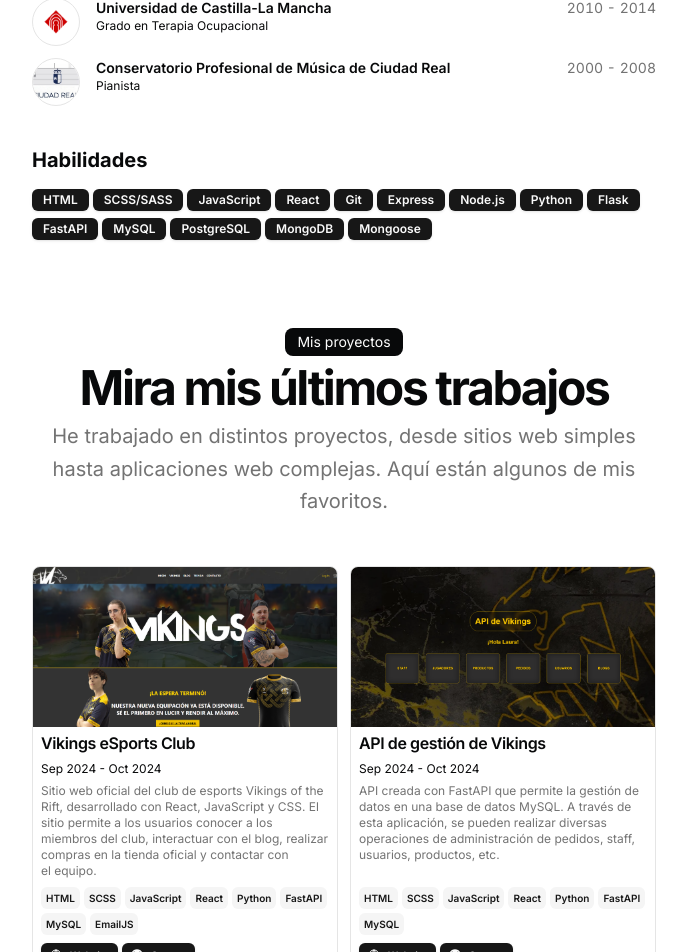
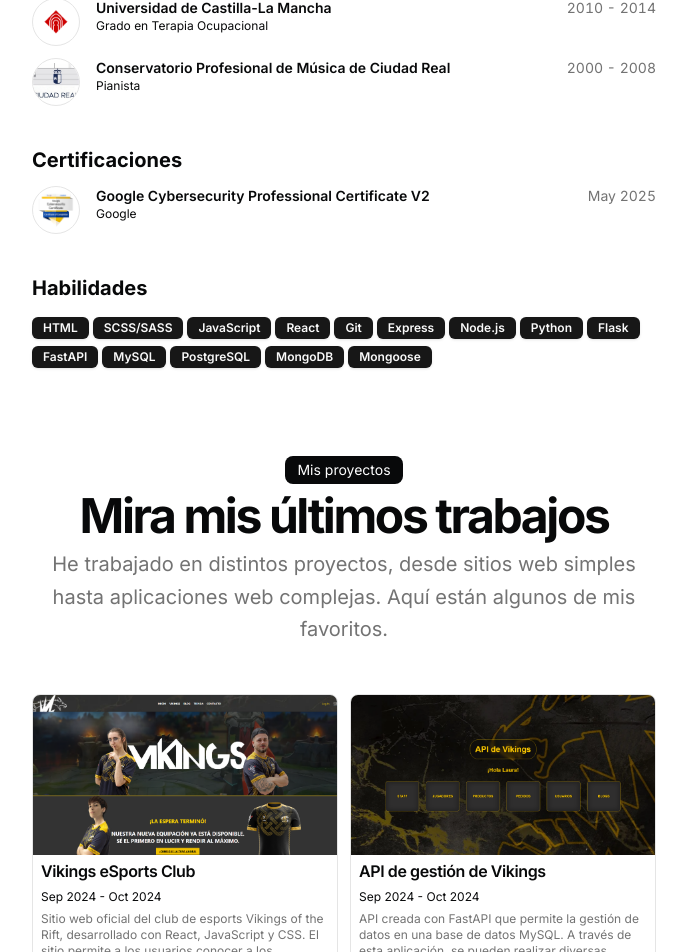
Before and after one commit to rupi014/Portfolio-RBL, a Next.js app: page / in a window 1280 px wide. Shown: the part 866-1818 px from the top of the page, without its empty margins (296-983 px from the left). Built offline with nearby package versions, Linux system fonts and the light colour scheme.

Commit message:
Se agregó una nueva imagen de logo para las certificaciones y se implementaron descripciones para las secciones de educación y certificaciones en la página. Además, se añadieron propiedades para manejar enlaces en las tarjetas de resumen.

```diff
--- a/src/app/page.tsx
+++ b/src/app/page.tsx
@@ -86,12 +86,38 @@
             >
               <ResumeCard
                 key={education.school}
-                href={education.href}
+                href={undefined}
                 logoUrl={education.logoUrl}
                 altText={education.school}
                 title={education.school}
                 subtitle={education.degree}
                 period={`${education.start} - ${education.end}`}
+                description={education.description}
+              />
+            </BlurFade>
+          ))}
+        </div>
+      </section>
+      <section id="certifications">
+        <div className="flex min-h-0 flex-col gap-y-3">
+          <BlurFade delay={BLUR_FADE_DELAY * 8}>
+            <h2 className="text-xl font-bold">Certificaciones</h2>
+          </BlurFade>
+          {DATA.certifications.map((certification, id) => (
+            <BlurFade
+              key={certification.title}
+              delay={BLUR_FADE_DELAY * 9 + id * 0.05}
+            >
+              <ResumeCard
+                key={certification.title}
+                href={certification.href}
+                logoUrl={certification.logoUrl}
+                altText={certification.issuer}
+                title={certification.title}
+                subtitle={certification.issuer}
+                period={certification.date}
+                target="_blank"
+                rel="noopener noreferrer"
               />
             </BlurFade>
           ))}
--- a/src/components/resume-card.tsx
+++ b/src/components/resume-card.tsx
@@ -18,6 +18,8 @@
   badges?: readonly string[];
   period: string;
   description?: string;
+  target?: string;
+  rel?: string;
 }
 export const ResumeCard = ({
   logoUrl,
@@ -28,6 +30,8 @@
   badges,
   period,
   description,
+  target,
+  rel,
 }: ResumeCardProps) => {
   const [isExpanded, setIsExpanded] = React.useState(false);
 
@@ -43,6 +47,8 @@
       href={href || "#"}
       className="block cursor-pointer"
       onClick={handleClick}
+      target={target}
+      rel={rel}
     >
       <Card className="flex">
         <div className="flex-none">
--- a/src/data/resume.tsx
+++ b/src/data/resume.tsx
@@ -101,6 +101,7 @@
       logoUrl: "/bbk.png",
       start: "Mar 2025",
       end: "Actualidad",
+      description: "Programa intensivo de ciberseguridad que cubre fundamentos de seguridad, análisis de vulnerabilidades, respuesta a incidentes y seguridad en la nube."
     },
     {
       school: "Bottega University",
@@ -109,6 +110,7 @@
       logoUrl: "/bottega.jpeg",
       start: "Feb 2024",
       end: " Oct 2024",
+      description: "Programa completo de desarrollo web que abarca tanto el frontend como el backend, incluyendo React, Node.js, y bases de datos."
     },
     {
       school: "Universidad de Salamanca",
@@ -117,6 +119,7 @@
       logoUrl: "/usal.png",
       start: "2014",
       end: "2016",
+      description: "Especialización en el tratamiento y cuidado de personas con enfermedades neurodegenerativas, con enfoque en la mejora de la calidad de vida."
     },
     {
       school: "Universidad de Castilla-La Mancha",
@@ -125,6 +128,7 @@
       logoUrl: "/uclm.png",
       start: "2010",
       end: "2014",
+      description: "Formación en la promoción de la salud y el bienestar a través de la ocupación, con especial atención a la rehabilitación y la adaptación funcional."
     },
     {
       school: "Conservatorio Profesional de Música de Ciudad Real",
@@ -133,7 +137,18 @@
       logoUrl: "/conser.jpg",
       start: "2000",
       end: "2008",
+      description: "Formación musical especializada en piano, incluyendo teoría musical, composición y técnicas de interpretación."
     }
+  ],
+  certifications: [
+    {
+      title: "Google Cybersecurity Professional Certificate V2",
+      issuer: "Google",
+      href: "https://www.credly.com/badges/f68a2936-db07-459d-8c48-a8932e3ec7e1/public_url",
+      logoUrl: "/google.png",
+      date: "May 2025",
+    },
+
   ],
   projects: [
     {
```
Also changed, not shown: public/google.png (added).
